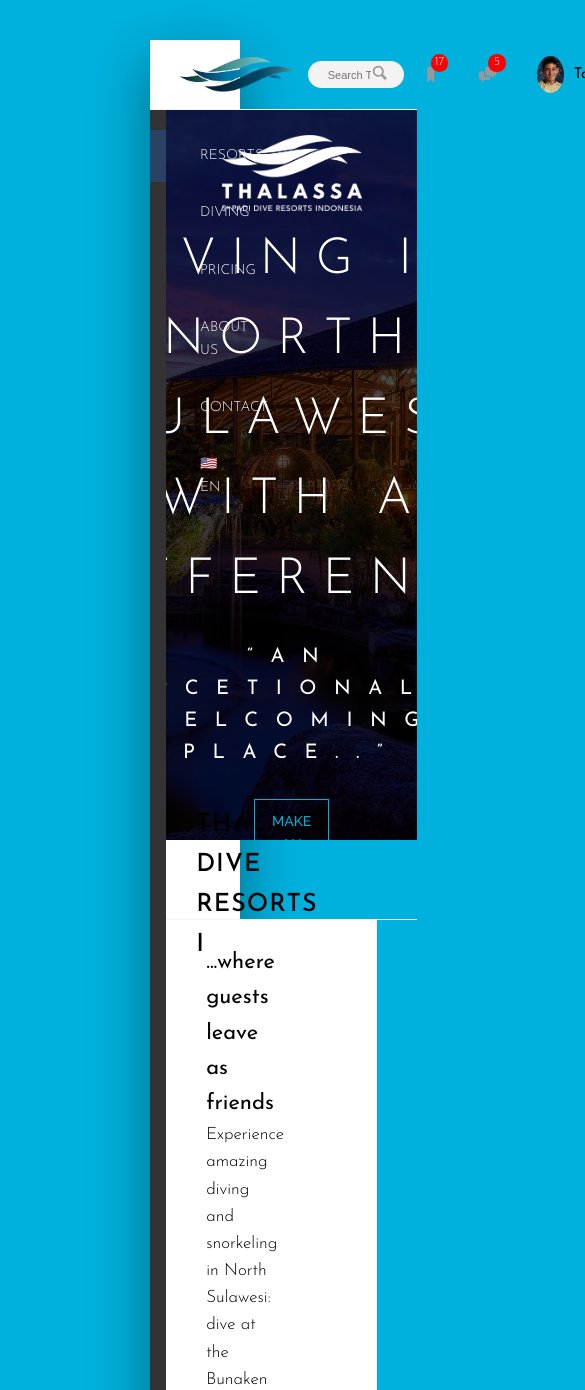
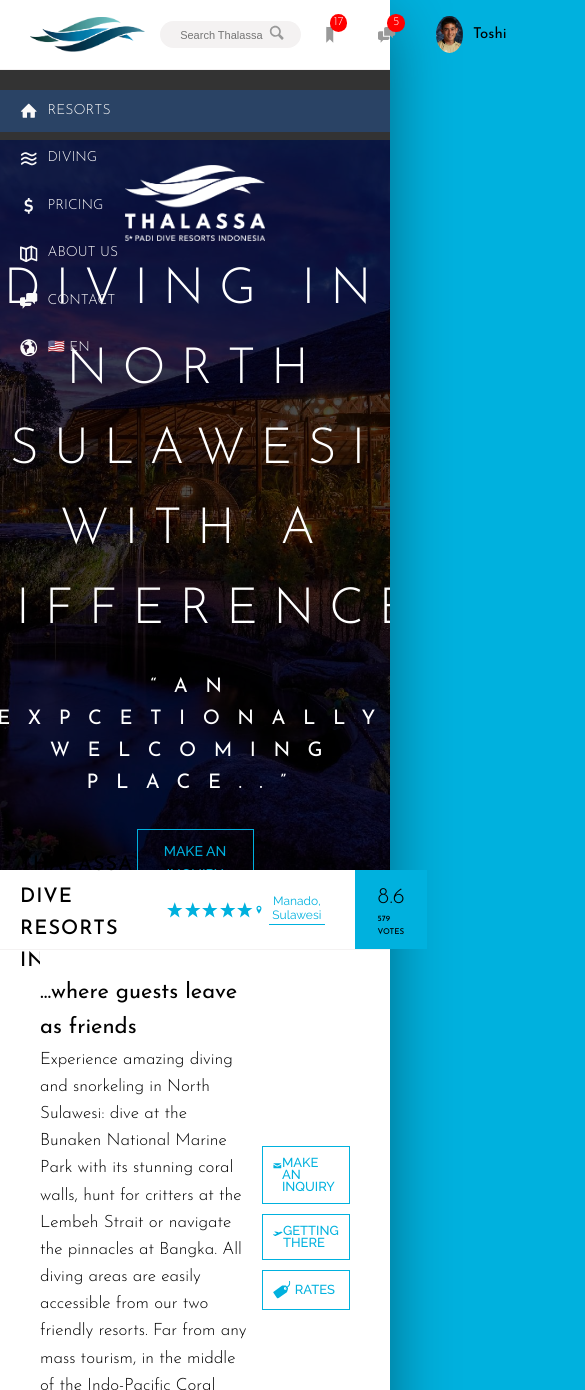
Before and after one commit to dtkellogg/thalassa, a website: page index.html in a window 390 px wide. Shown: the top 1390 px of the page, 585 px wide, since content can reach past the window. Drawn offline with nearby package versions, Linux system fonts and the light colour scheme; files whose address does not match are found by name.

Commit message:
CSS media queries - the app was initially only built to run in Desktop. Still some work to do

```diff
--- a/sass/base/_typography.scss
+++ b/sass/base/_typography.scss
@@ -88,6 +88,11 @@
     text-transform: uppercase;
     letter-spacing: 1px;
     padding: 1.5rem 3rem 0.5rem 3rem;
+
+    @media (max-width: 650px) {
+      font-size: 2.0rem;
+      padding: 1.0rem 2rem 0.25rem 2rem;
+    }
   }
 
   &__location {
--- /dev/null
+++ b/sass/layout/_containers.scss
@@ -0,0 +1,23 @@
+.container {
+  margin: 4rem 15rem;
+  background-color: #fff;
+  box-shadow: 0 2rem 6rem rgba(0, 0, 0, 0.4);
+  min-height: min-content;
+  display: grid;
+  grid-template-rows: 7rem 86.5vh 9.5vh repeat(4, min-content) 4.5vh min-content;
+  grid-template-columns: [sidebar-start] minmax(15rem, 18%) [sidebar-end full-start] 1fr [center-start] repeat(8, [col-start] minmax(min-content, 14rem) [col-end]) [center-end] 1fr [full-end];
+  grid-gap: none;
+//   width: 100%;
+
+  @media (max-width: 1725px) {
+    margin: 4rem 8rem;
+  }
+
+  @media (max-width: 1600px) {
+    margin: 0;
+  }
+
+  @media (max-width: 800px) {
+    grid-template-rows: 7rem 7rem 86.5vh 9.5vh repeat(4, min-content) 4.5vh min-content;
+  }
+}
--- a/sass/layout/_cover-area.scss
+++ b/sass/layout/_cover-area.scss
@@ -6,9 +6,7 @@
     ),
     url(../../img/hero.jpg);
   background-size: cover;
-  background-position: top;
   overflow: hidden;
-  // position: relative;
 
   display: flex;
   flex-direction: column;
@@ -27,4 +25,14 @@
     margin-top: 2.5rem;
     filter: brightness(0) invert(1);
   }
+
+  background-position: center;
+  background-color: $color-grey-light-2;
+  grid-column: full-start / full-end;
+  grid-row: 2 / 3;
+
+  @media (max-width: 800px) {
+    grid-row: 3 / 4;
+    grid-column: 1 / -1;
+  }
 }
--- a/sass/layout/_footer.scss
+++ b/sass/layout/_footer.scss
@@ -6,6 +6,10 @@
   display: grid;
   grid-template-columns: repeat(4, 1fr);
   grid-template-rows: 0.75fr 1fr 0.75fr;
+
+  @media (max-width: 860px) {
+    grid-template-rows: 0.75fr 1fr 1fr 0.75fr;
+  }
 
   &__nav {
     list-style: none;
@@ -47,6 +51,13 @@
 
     &--email {
     }
+
+    @media (max-width: 860px) {
+      grid-column: 1 / -1;
+      justify-self: center;
+      margin: 0;
+      padding: 0;
+    }
   }
 
   &__email {
@@ -72,6 +83,13 @@
       margin-bottom: 0.25rem;
       background-color: $color-grey-light-2;
     }
+
+    @media (max-width: 860px) {
+      grid-row: 3 / span 1;
+      grid-column: 1 / -1;
+      justify-self: center;
+      margin-left: 0;
+    }
   }
 
   &__bottom {
@@ -81,6 +99,10 @@
     grid-template-columns: repeat(3, 1fr);
     align-items: center;
     justify-items: space-between;
+
+    @media (max-width: 860px) {
+      grid-row: 4 / span 1;
+    }
   }
 
   &__logo {
--- a/sass/layout/_sidebar.scss
+++ b/sass/layout/_sidebar.scss
@@ -1,5 +1,23 @@
 //////////////////////////
 ////// SIDE BAR
+
+.sidebar {
+  grid-column: sidebar-start / sidebar-end;
+  grid-row: 2 / -1;
+  font-size: 1.4rem;
+  list-style: none;
+  background-color: $color-grey-dark-1;
+  //   margin-top: 3.5rem;
+
+  display: flex;
+  flex-direction: column;
+  justify-content: space-between;
+
+  @media (max-width: 800px) {
+    grid-column: sidebar-start / full-end;
+    grid-row: 2 / span 1;
+  }
+}
 
 .side-nav {
   list-style: none;
@@ -49,6 +67,10 @@
 
     display: flex;
     align-items: center;
+
+    @media (max-width: 1050px) {
+      padding: 1rem 2rem;
+    }
   }
 
   &__icon {
@@ -56,6 +78,10 @@
     width: 1.75rem;
     margin-right: 2rem;
     fill: currentColor;
+
+    @media (max-width: 820px) {
+      margin-right: 1rem;
+    }
   }
 }
 
--- a/sass/main.scss
+++ b/sass/main.scss
@@ -8,6 +8,7 @@
 // @import "base/utilities";
 @import "base/animations";
 
+@import "layout/containers";
 @import "layout/cover-area";
 @import "layout/footer";
 @import "layout/sidebar";
--- a/sass/pages/_home.scss
+++ b/sass/pages/_home.scss
@@ -9,69 +9,82 @@
   align-items: center;
 }
 
-.sidebar {
-  grid-column: sidebar-start / sidebar-end;
-  grid-row: 2 / -1;
-  font-size: 1.4rem;
-  list-style: none;
-  background-color: $color-grey-dark-1;
-  //   margin-top: 3.5rem;
-
-  display: flex;
-  flex-direction: column;
-  justify-content: space-between;
-}
-
-.cover-area {
-  background-size: cover;
-  overflow-y: hidden;
-  background-position: center;
-  background-color: $color-grey-light-2;
-  grid-column: full-start / full-end;
-  grid-row: 2 / 3;
-}
-
 .overview {
   grid-column: full-start / full-end;
   grid-row: 3 / 4;
 
   display: flex;
   align-items: center;
+
+  @media (max-width: 800px) {
+    grid-row: 4 / 5;
+    grid-column: sidebar-start / full-end;
+  }
 }
 
 .details {
   grid-column: col-start 1 / col-end 8;
   grid-row: 4 / 5;
+
+  @media (max-width: 800px) {
+    grid-row: 5 / 6;
+    grid-column: sidebar-start / full-end;
+  }
 }
 
 .cards {
   background-color: $color-grey-light-1;
   grid-column: col-start 2 / col-end 7;
   grid-row: 5 / 6;
+
+  @media (max-width: 800px) {
+    grid-row: 6 / 7;
+    grid-column: sidebar-start / full-end;
+  }
 }
 
 .gallery {
   background-color: #fff;
   grid-column: full-start / full-end;
   grid-row: 6 / 7;
+
+  @media (max-width: 800px) {
+    grid-row: 7 / 8;
+    grid-column: sidebar-start / full-end;
+  }
 }
 
 .watersports {
   background-color: $color-grey-light-2;
   grid-column: full-start / full-end;
   grid-row: 7 / 8;
+
+  @media (max-width: 800px) {
+    grid-row: 8 / 9;
+    grid-column: sidebar-start / full-end;
+  }
 }
 
 .pre-footer-space {
   background-color: $color-tertiary;
   grid-column: full-start / full-end;
   grid-row: 8 / 9;
+
+  @media (max-width: 800px) {
+    grid-row: 9 / 10;
+    grid-column: sidebar-start / full-end;
+  }
 }
 
 .footer {
   background-color: $color-quatinary;
   grid-column: full-start / full-end;
   grid-row: 9 / 10;
+
+  @media (max-width: 800px) {
+    grid-row: 10 / 11;
+    grid-column: sidebar-start / full-end;
+  }
 }
 
 // .popup {
```
Also changed, not shown: css/style.css, 2 other files.
